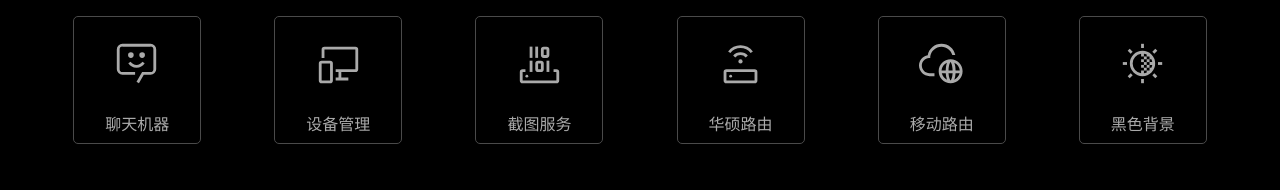
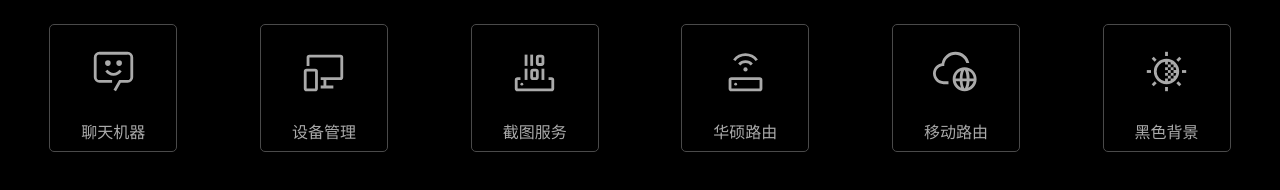
Before and after one commit to x88x/look, a website: page index.html in a window 1280 px wide. Drawn offline with Linux system fonts and the light colour scheme.

Commit message:
Update index.html

```diff
--- a/index.html
+++ b/index.html
@@ -17,25 +17,30 @@
             background-color: #000;
             --color: #aaa;
             --border-color: #4a4a4a;
+            font-size: 16px;
         }
 
         #app {
             display: flex;
             flex-wrap: wrap;
-            justify-content: space-evenly;
-            row-gap: 1em;
-            padding-top: 1em;
-            padding-bottom: 1em;
+            justify-content: space-around;
+            column-gap: 1em;
+            padding: 0.5em 1em 1em 1em;
         }
 
         a {
+            width: 25%;
+            max-width: 126px;
+            min-width: 80px;
+        }
+
+        a:not(:empty) {
             display: block;
             position: relative;
-            width: 25%;
-            max-width: 126px;
             color: var(--color);
             border: 1px solid var(--border-color);
             border-radius: 5px;
+            margin-top: 1em;
         }
 
         .icon {
@@ -95,13 +100,17 @@
             </div>
             <div class="text">黑色背景</div>
         </a>
-        <!-- <a href="./h5/t.html">
-            <div class="icon"
-                style="mask-image: url(icons/vpn.svg);-webkit-mask-image: url(icons/vpn.svg);">
-            </div>
-            <div class="text">梯子</div>
-        </a> -->
     </div>
+    <script>
+        (function (app, itemWidth, itemSpace) {
+            const count = app.children.length;
+            app.innerHTML += Array.from(new Array(count - 2)).map(() => '<a></a>').join('') + `<style>@media (min-width: ${count * itemWidth + (count + 1) * itemSpace}px) {
+            a:empty {
+                display: none;
+            }
+        }</style>`
+        }(document.getElementById('app'), 128, 16))
+    </script>
 </body>
 
 </html>
```
